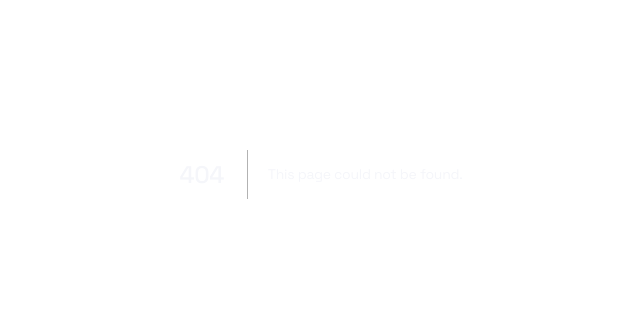
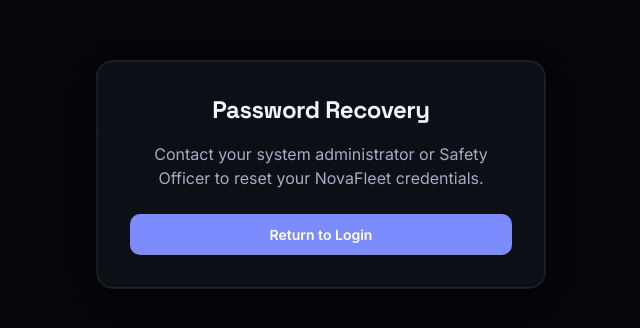
Before and after one commit to Darshan1814/TransitOps-NovaFleet, a Next.js app: page /forgot-password in a window 1280 px wide. Before the commit this address had no page. Shown: the part 226-554 px from the top of the page, without its empty margins (319-959 px from the left). Built offline with nearby package versions, Linux system fonts and the light colour scheme.

Commit message:
added maps for the driver page to track the distance

```diff
--- /dev/null
+++ b/src/app/forgot-password/page.tsx
@@ -0,0 +1,15 @@
+export default function ForgotPasswordPage() {
+  return (
+    <div className="starfield-bg min-h-screen flex items-center justify-center p-4" style={{ background: "var(--bg-void)" }}>
+      <div className="cosmic-panel p-8 text-center max-w-md w-full">
+        <h1 className="text-2xl font-bold mb-4" style={{ color: "var(--text-primary)" }}>Password Recovery</h1>
+        <p className="mb-6" style={{ color: "var(--text-secondary)" }}>
+          Contact your system administrator or Safety Officer to reset your NovaFleet credentials.
+        </p>
+        <a href="/login" className="btn-primary w-full inline-block text-center py-2">
+          Return to Login
+        </a>
+      </div>
+    </div>
+  );
+}
--- a/src/app/login/page.tsx
+++ b/src/app/login/page.tsx
@@ -171,6 +171,7 @@
                 >
                   {showPassword ? <EyeOff className="w-4 h-4" /> : <Eye className="w-4 h-4" />}
                 </button>
+              </div>
               <div className="flex justify-end mt-2">
                 <Link href="/forgot-password" className="text-xs hover:underline transition-colors" style={{ color: "var(--accent-glow)" }}>
                   Forgot Password?
@@ -205,6 +206,7 @@
 
             <button
               type="button"
+              onClick={() => signIn("azure-ad")}
               className="w-full flex items-center justify-center gap-2 py-2.5 rounded-lg border border-[var(--border-subtle)] bg-transparent text-[var(--text-primary)] hover:bg-[var(--bg-panel-2)] transition-colors"
             >
               <span className="font-semibold text-white">Enterprise</span>
```
